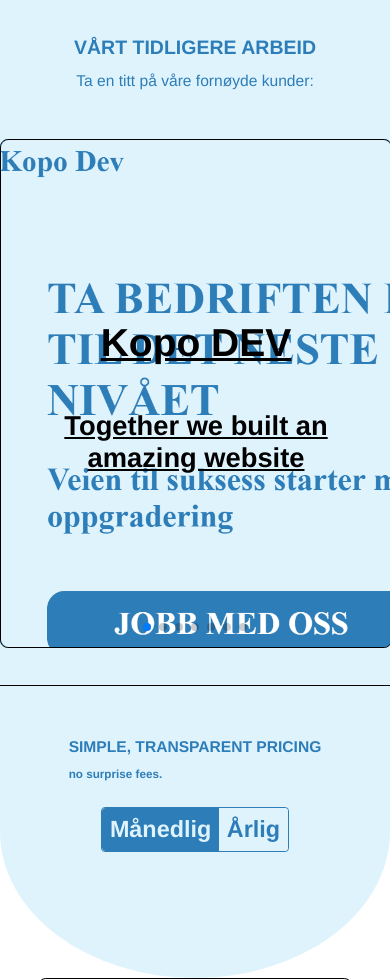
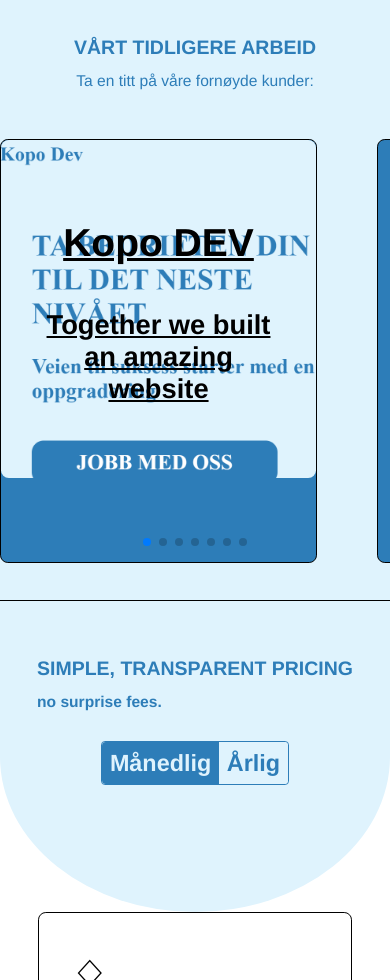
Before and after one commit to Tigua002/Kopo-Dev, a plain HTML site: page client/index/index.html in a window 390 px wide. Shown: the part 1120-2100 px from the top of the page. Drawn offline with nearby package versions, Linux system fonts and the light colour scheme.

Commit message:
Updated Mobile Version

```diff
--- a/client/index/index.html
+++ b/client/index/index.html
@@ -237,8 +237,8 @@
         var x = window.matchMedia("(max-width: 600px)")
         if (x.matches) {
             var swiper = new Swiper(".mySwiper", {
-                slidesPerView: 1,
-                spaceBetween: 100,
+                slidesPerView: 1.2,
+                spaceBetween: 60,
                 pagination: {
                     el: ".swiper-pagination",
                     clickable: true,
--- a/client/style.css
+++ b/client/style.css
@@ -701,6 +701,7 @@
 }
 .hiddenNav{
     width: 0%;
+    overflow: hidden;
 }
 @media screen and (max-width: 600px) {
     .header{
@@ -774,18 +775,21 @@
         font-size: 3vw;
         padding: 1vw;
     }
-
+    .styleClass{
+        height: 80%;
+    }
     .swiper{
         margin: 0vw;
         width: 100%;
+        height: 50vh;
+    }
+    .swiper-wrapper{
+        height: 10vh;
     }
     .swiper-slide{
         margin: 0%;
         width: 100%;
-    }
-    .styleClass{
-        width: 100%;
-        height: 100%;
+        height: 10vh;
     }
     .CompanyTitle{
         font-size: 10vw;
@@ -813,10 +817,10 @@
         height: auto;
     }
     .PaymentHeaderTitle{
-        font-size: 4vw;
+        font-size: 5vw;
     }
     .PaymentHeaderText{
-        font-size: 3vw;
+        font-size: 4vw;
     }
     .PaymentSwitchHolder{
         margin-top: 5vw;
```
